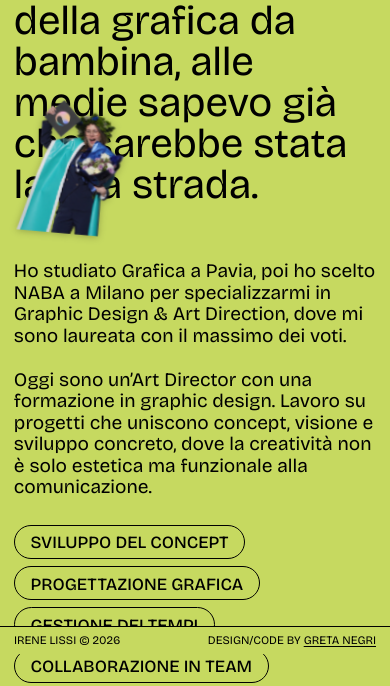
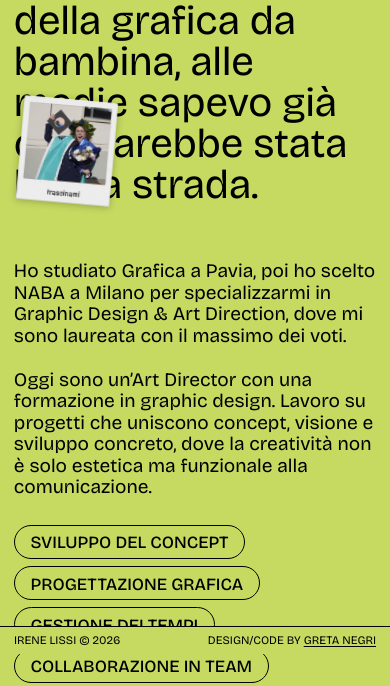
Before and after one commit to gretanegrii/irene-lissi-portfolio, a plain HTML site: page src/about.html in a window 390 px wide. Shown: the part 190-876 px from the top of the page. Drawn offline with nearby package versions, Linux system fonts and the light colour scheme.

Commit message:
About: graduation photo in a polaroid like the first one (same size), "trascinami" on both
Co-Authored-By: Claude Sonnet 5.5 <noreply@anthropic.com>

```diff
--- a/src/about.html
+++ b/src/about.html
@@ -99,7 +99,7 @@
     <!-- The photo of Irene, stuck on the page where there is no text (the right side, next to the short lines), a little turned; when you
          scroll, each one moves at its own speed, a little like on anacuna.com/about (js/parallax.js; data-factor = how much, on a big screen / tablet / phone) -->
     <img class="about__photo about__photo--1" data-factor="0.5" data-factor-md="0.4" data-factor-sm="0.3" src="../assets/img/about-photo.png" width="686" height="760" alt="Irene Lissi da bambina, con gli occhiali rosa, accanto a un monitor con un disegno colorato">
-    <img class="about__photo about__photo--2" data-factor="0.3" data-factor-md="0.25" data-factor-sm="0.2" src="../assets/img/about-photo-graduation.webp" width="860" height="1100" alt="Irene Lissi il giorno della laurea, con la corona d’alloro, la sciarpa verde acqua e un mazzo di fiori." draggable="false">
+    <img class="about__photo about__photo--2" data-factor="0.3" data-factor-md="0.25" data-factor-sm="0.2" src="../assets/img/about-photo-graduation-polaroid.png" width="686" height="760" alt="Irene Lissi il giorno della laurea, con la corona d’alloro, la sciarpa verde acqua e un mazzo di fiori, in una Polaroid." draggable="false">
     <h1 class="about__statement">Sono Irene Lissi! Mi sono innamorata della grafica da bambina, alle medie sapevo già che sarebbe stata la mia strada.</h1>
 
     <div class="about__text">
--- a/src/css/about.css
+++ b/src/css/about.css
@@ -333,7 +333,7 @@ body {
 }
 
 .about__photo--2 {
-  --w: clamp(110px, 15vw, 300px); /* the photo without a polaroid, taller than wide */
+  /* a polaroid like the first one: it takes the same width (the --w of .about__photo) */
   top: 26vw; /* just above the paragraph "Ho studiato Grafica a Pavia" */
   left: 5%;
   rotate: 5deg;
@@ -345,10 +345,6 @@ body {
     --w: 230px;
   }
 
-  .about__photo--2 {
-    --w: 250px;
-  }
-
   .about__photo--1 { top: 110px; }
   .about__photo--2 { top: 440px; }
 }
@@ -356,10 +352,6 @@ body {
 @media (max-width: 1023px) {
   .about__photo {
     --w: 17vw;
-  }
-
-  .about__photo--2 {
-    --w: 19vw;
   }
 
   .about__photo--1 { top: 14vw; right: calc(var(--a-pad-x) + 3vw); }
@@ -371,10 +363,6 @@ body {
     --w: 24vw;
   }
 
-  .about__photo--2 {
-    --w: 27vw;
-  }
-
   .about__photo--1 { top: 24vw; right: calc(var(--a-pad-x) + 3vw); }
   .about__photo--2 { top: 74vw; left: 5%; }
 }
```
Also changed, not shown: assets/img/about-photo-graduation-polaroid.png (added).
